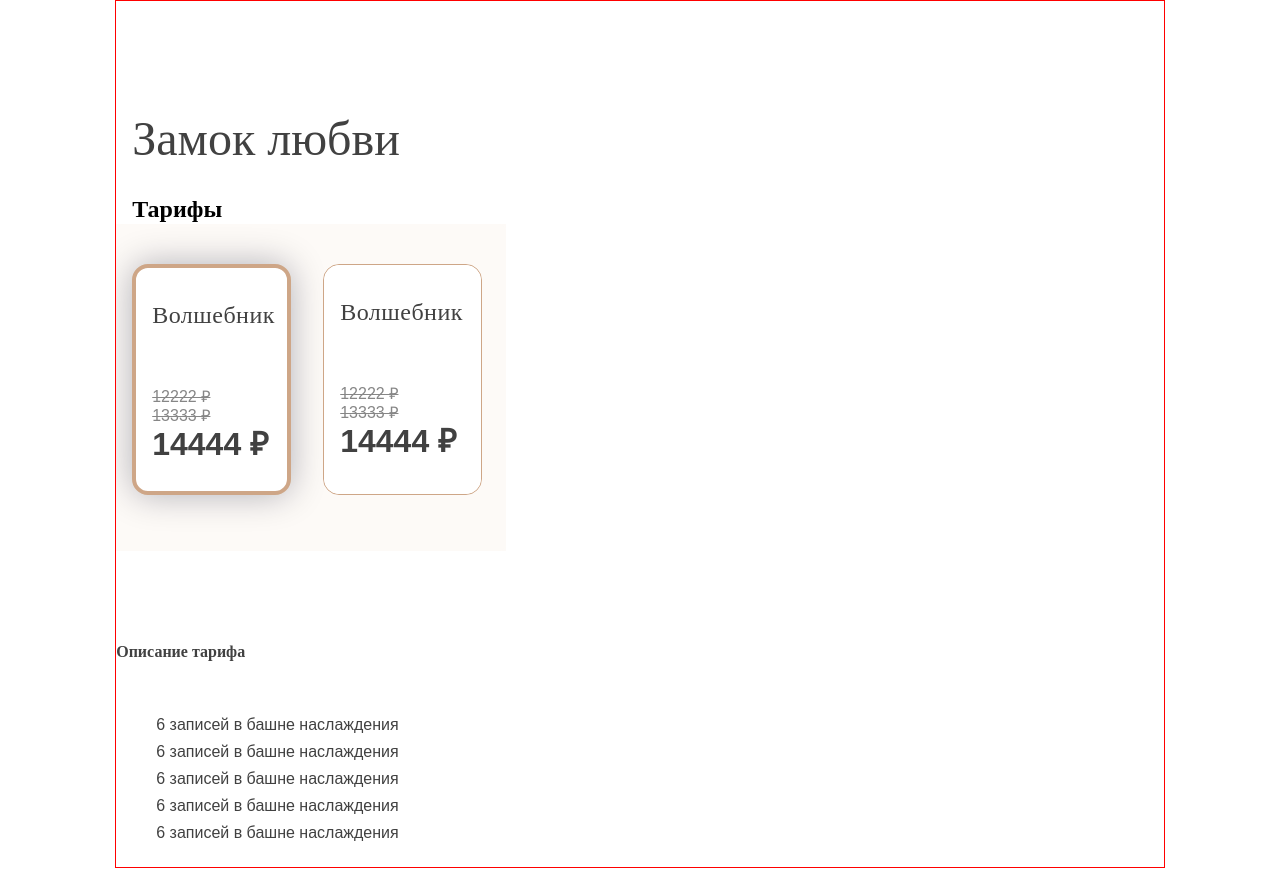
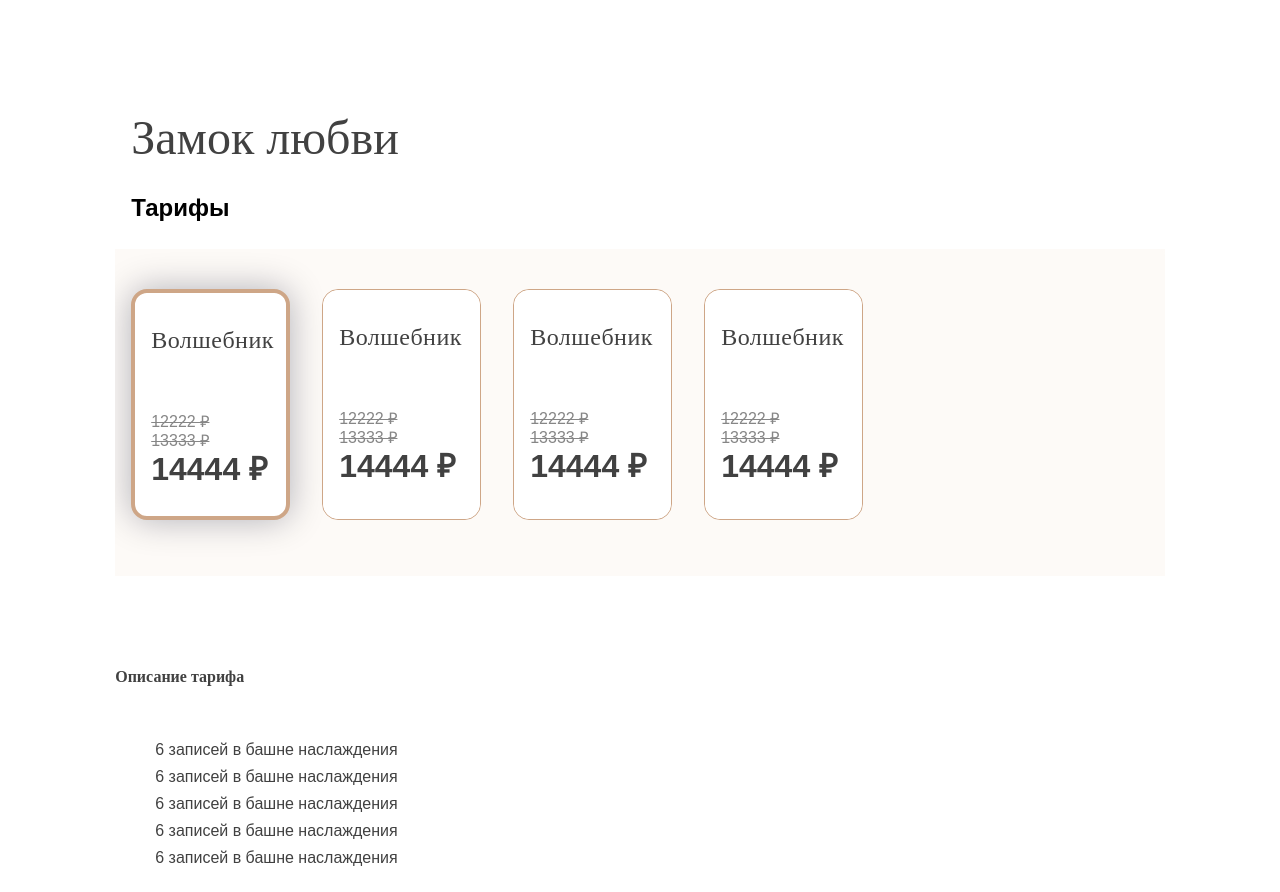
Before and after one commit to Ramilko37/Vereteno-landing, a React (Create React App) app: page /tariff in a window 1280 px wide. Before the commit the page ends 868 px from the top, so only its background shows below. Built offline with nearby package versions, Linux system fonts and the light colour scheme; a web font is replaced by a local one.

Commit message:
tariffs page added & swiper

```diff
--- a/src/components/Login/Login.js
+++ b/src/components/Login/Login.js
@@ -7,6 +7,10 @@ const Container = styled.div`
   display: flex;
   width: 100%;
   justify-content: center;
+  margin: 0 auto;
+  @media (max-width: 390px) {
+    width: 90%;
+  }
 `
 
 const NumberInput = styled.input`
@@ -16,6 +20,7 @@ const NumberInput = styled.input`
   border: 2px solid #CEA687;
   border-radius: 8px;
   padding: 12px 16px;
+
 `
 
 const Button = styled.button`
@@ -33,6 +38,9 @@ const Button = styled.button`
   font-weight: 700;
   font-size: 16px;
   line-height: 120%;
+  @media (max-width: 390px) {
+    width: 90%;
+  }
 `
 
 
--- a/src/components/Swiper/index.js
+++ b/src/components/Swiper/index.js
@@ -50,9 +50,12 @@ export const SwiperContainer = (visibility) => {
             slidesPerView={"auto"}
             className={styles.swiperWrapper}
             touchEventsTarget={"container"}
+            simulateTouch={true}
             pagination={true}
+            slideToClickedSlide={true}
             onSlideChange={() => console.log('slide change')}
             onSwiper={(swiper) => console.log(swiper)}
+
             breakpoints={{
                 // when window width is >= 640px
                 // 389: {
--- a/src/components/Swiper/styles.module.css
+++ b/src/components/Swiper/styles.module.css
@@ -1,5 +1,5 @@
 .swiperContainer {
-    width: 390px;
+    width: 100%;
     height: 327px;
     background: #FDFAF7;
     margin-bottom: 54px;
--- a/src/styles/basic.js
+++ b/src/styles/basic.js
@@ -11,7 +11,6 @@ export const GlobalStyle = createGlobalStyle`
 
 body {
     padding: 0;
- border: 1px solid red;
 
 }
 @media screen and (min-width: 768px) {
@@ -32,11 +31,9 @@ a {
 
                            .swiper-slide-active {
                             background: #FFFFFF;
-
                             border: 4px solid #CEA687;
-                            /* blue dark */
-
                             box-shadow: 0px 0px 35px rgba(7, 11, 36, 0.3);
+                            transition: box-shadow 1s;
                             border-radius: 16px;
                            }
 
--- a/src/views/tariff/index.js
+++ b/src/views/tariff/index.js
@@ -25,14 +25,13 @@ const Title = styled.h4`
 `
 
 const Subtitle = styled.h5`
-
+  font-family: "Acherus Feral", sans-serif;
   font-style: normal;
   font-weight: 700;
   font-size: 24px;
   line-height: 120%;
   color: #000000;
-  margin: 0;
-  margin-left: 16px;
+  margin: 0 0 26px 16px;
 `
 
 const DescriptionTitle = styled.h6`
```
